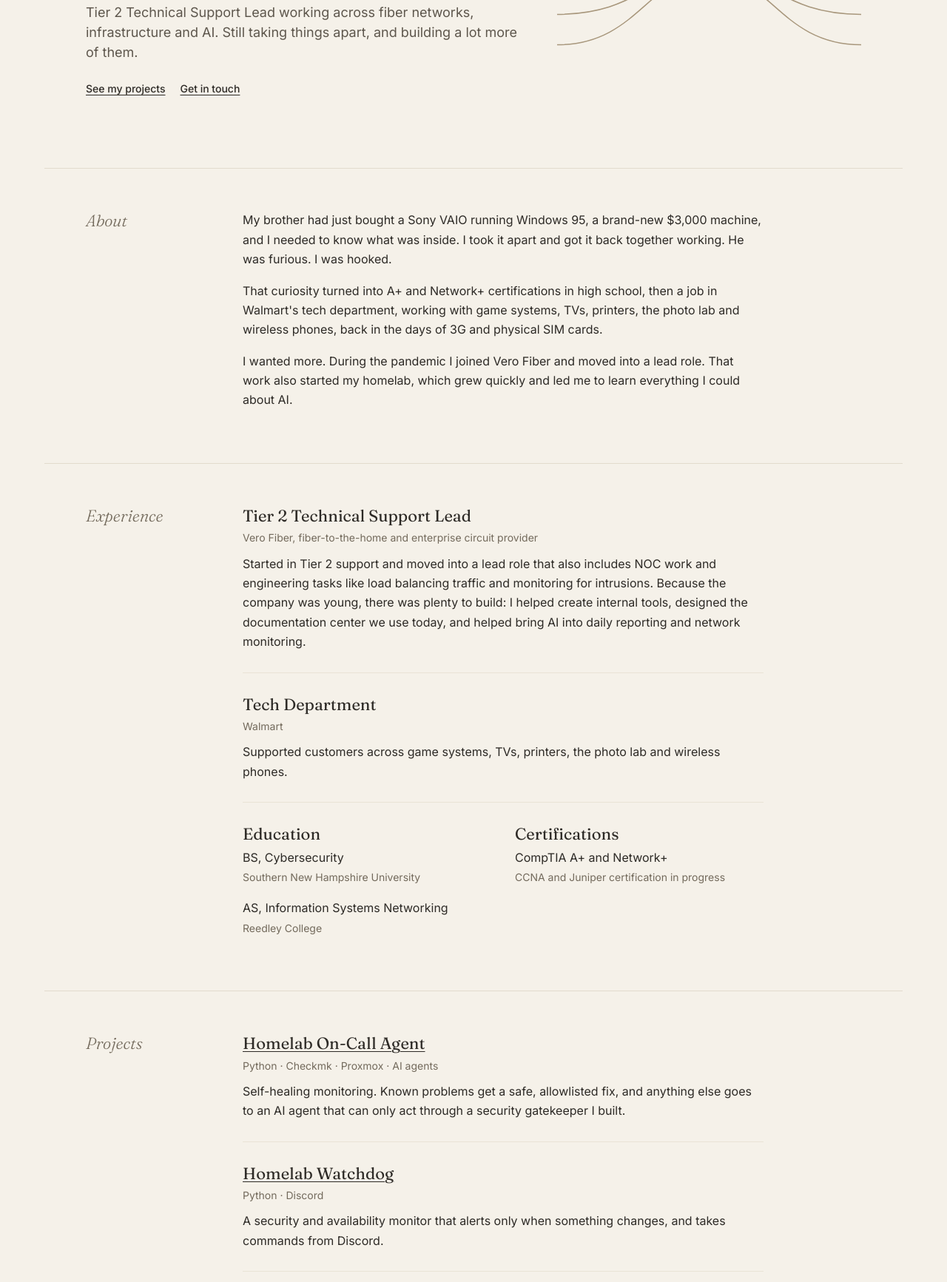
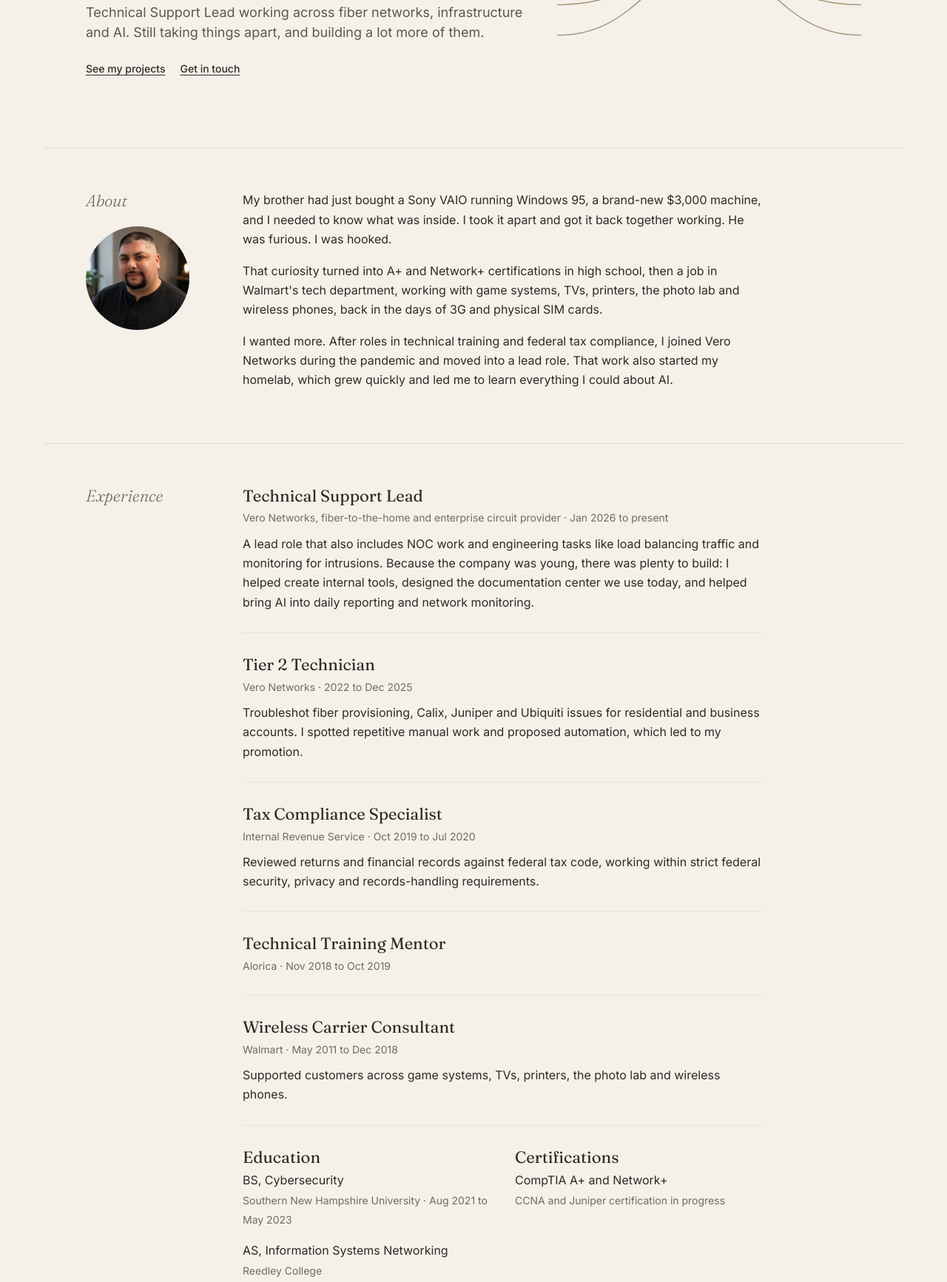
Before and after one commit to n0rthstar88/hufflabs.dev, a plain HTML site: page index.html in a window 1280 px wide. Shown: the part 388-2121 px from the top of the page at 74% size. Drawn offline with Linux system fonts and the light colour scheme.

Commit message:
Add portrait, photos and work history dates

```diff
--- a/assets/style.css
+++ b/assets/style.css
@@ -131,6 +131,12 @@ dt { font-weight: 500; }
 dd { margin: 0; color: var(--quiet); font-size: 14px; line-height: 1.5; }
 .four dt { font: 400 19px/1.3 var(--serif); margin-bottom: 4px; }
 
+.portrait { display: block; width: 140px; height: 140px; margin-top: 20px; border-radius: 50%; }
+.photos { display: grid; grid-template-columns: repeat(3, minmax(0, 1fr)); gap: 20px; margin: 8px 0 32px; }
+figure { margin: 0; }
+.photos img { display: block; width: 100%; height: auto; border-radius: 4px; }
+figcaption { margin-top: 8px; color: var(--quiet); font-size: 13px; line-height: 1.4; }
+
 .email { margin-bottom: 6px; font: 300 clamp(26px, 4vw, 34px)/1.2 var(--serif); }
 
 footer { padding: 24px var(--gutter) 40px; border-top: 1px solid var(--rule); color: var(--quiet); font-size: 13px; }
@@ -145,6 +151,10 @@ footer { padding: 24px var(--gutter) 40px; border-top: 1px solid var(--rule); co
   .strands { max-width: 320px; }
   section { grid-template-columns: 1fr; gap: 16px; padding-top: 40px; padding-bottom: 40px; }
   .columns { grid-template-columns: 1fr; }
+  .portrait { width: 112px; height: 112px; margin-top: 14px; }
+}
+@media (max-width: 480px) {
+  .photos { grid-template-columns: 1fr; }
 }
 @media (max-width: 760px) and (min-width: 480px) {
   .four { grid-template-columns: repeat(2, minmax(0, 1fr)); }
--- a/index.html
+++ b/index.html
@@ -6,7 +6,7 @@
   <meta http-equiv="Content-Security-Policy" content="default-src 'none'; style-src 'self'; font-src 'self'; img-src 'self'; base-uri 'none'; form-action 'none'">
   <meta name="referrer" content="strict-origin-when-cross-origin">
   <title>James | Fiber Networks, Infrastructure and AI</title>
-  <meta name="description" content="I'm James, a Tier 2 Technical Support Lead working across fiber networks, infrastructure and AI. I run a self-hosted homelab and build my own tools.">
+  <meta name="description" content="I'm James, a Technical Support Lead working across fiber networks, infrastructure and AI. I run a self-hosted homelab and build my own tools.">
   <meta name="color-scheme" content="light dark">
   <meta property="og:type" content="website">
   <meta property="og:title" content="James | Fiber Networks, Infrastructure and AI">
@@ -36,7 +36,7 @@
     <div class="hero">
       <div>
         <h1>I took my first computer apart to see how it worked.</h1>
-        <p class="lede">Tier 2 Technical Support Lead working across fiber networks, infrastructure and AI. Still taking things apart, and building a lot more of them.</p>
+        <p class="lede">Technical Support Lead working across fiber networks, infrastructure and AI. Still taking things apart, and building a lot more of them.</p>
         <p class="actions"><a href="#projects">See my projects</a><a href="#contact">Get in touch</a></p>
       </div>
       <svg class="strands" viewBox="0 0 300 220" aria-hidden="true">
@@ -51,11 +51,14 @@
     </div>
 
     <section id="about">
-      <h2>About</h2>
+      <div class="about-side">
+        <h2>About</h2>
+        <img class="portrait" src="assets/photos/portrait.jpg" width="392" height="392" alt="Portrait of James">
+      </div>
       <div>
         <p>My brother had just bought a Sony VAIO running Windows 95, a brand-new $3,000 machine, and I needed to know what was inside. I took it apart and got it back together working. He was furious. I was hooked.</p>
         <p>That curiosity turned into A+ and Network+ certifications in high school, then a job in Walmart's tech department, working with game systems, TVs, printers, the photo lab and wireless phones, back in the days of 3G and physical SIM cards.</p>
-        <p>I wanted more. During the pandemic I joined Vero Fiber and moved into a lead role. That work also started my homelab, which grew quickly and led me to learn everything I could about AI.</p>
+        <p>I wanted more. After roles in technical training and federal tax compliance, I joined Vero Networks during the pandemic and moved into a lead role. That work also started my homelab, which grew quickly and led me to learn everything I could about AI.</p>
       </div>
     </section>
 
@@ -63,19 +66,33 @@
       <h2>Experience</h2>
       <div>
         <article class="item">
-          <h3>Tier 2 Technical Support Lead</h3>
-          <p class="meta">Vero Fiber, fiber-to-the-home and enterprise circuit provider</p>
-          <p>Started in Tier 2 support and moved into a lead role that also includes NOC work and engineering tasks like load balancing traffic and monitoring for intrusions. Because the company was young, there was plenty to build: I helped create internal tools, designed the documentation center we use today, and helped bring AI into daily reporting and network monitoring.</p>
+          <h3>Technical Support Lead</h3>
+          <p class="meta">Vero Networks, fiber-to-the-home and enterprise circuit provider · Jan 2026 to present</p>
+          <p>A lead role that also includes NOC work and engineering tasks like load balancing traffic and monitoring for intrusions. Because the company was young, there was plenty to build: I helped create internal tools, designed the documentation center we use today, and helped bring AI into daily reporting and network monitoring.</p>
         </article>
         <article class="item">
-          <h3>Tech Department</h3>
-          <p class="meta">Walmart</p>
+          <h3>Tier 2 Technician</h3>
+          <p class="meta">Vero Networks · 2022 to Dec 2025</p>
+          <p>Troubleshot fiber provisioning, Calix, Juniper and Ubiquiti issues for residential and business accounts. I spotted repetitive manual work and proposed automation, which led to my promotion.</p>
+        </article>
+        <article class="item">
+          <h3>Tax Compliance Specialist</h3>
+          <p class="meta">Internal Revenue Service · Oct 2019 to Jul 2020</p>
+          <p>Reviewed returns and financial records against federal tax code, working within strict federal security, privacy and records-handling requirements.</p>
+        </article>
+        <article class="item">
+          <h3>Technical Training Mentor</h3>
+          <p class="meta">Alorica · Nov 2018 to Oct 2019</p>
+        </article>
+        <article class="item">
+          <h3>Wireless Carrier Consultant</h3>
+          <p class="meta">Walmart · May 2011 to Dec 2018</p>
           <p>Supported customers across game systems, TVs, printers, the photo lab and wireless phones.</p>
         </article>
         <div class="columns">
           <div>
             <h3>Education</h3>
-            <p>BS, Cybersecurity<br><span class="note">Southern New Hampshire University</span></p>
+            <p>BS, Cybersecurity<br><span class="note">Southern New Hampshire University · Aug 2021 to May 2023</span></p>
             <p>AS, Information Systems Networking<br><span class="note">Reedley College</span></p>
           </div>
           <div>
@@ -136,6 +153,20 @@
       <h2>Beyond work</h2>
       <div>
         <p>I like making things I can hold, and games with good stories.</p>
+        <div class="photos">
+          <figure>
+            <img src="assets/photos/printer.jpg" width="701" height="876" loading="lazy" alt="A Bambu Lab A1 3D printer running its calibration, lit in a dark room">
+            <figcaption>The printer, mid-calibration.</figcaption>
+          </figure>
+          <figure>
+            <img src="assets/photos/deck-box.jpg" width="580" height="725" loading="lazy" alt="A blue 3D-printed deck box with a window showing a Magic card, on a wooden table">
+            <figcaption>A printed deck box, in use.</figcaption>
+          </figure>
+          <figure>
+            <img src="assets/photos/card.jpg" width="701" height="876" loading="lazy" alt="A foil Magic: The Gathering card, Kalamax, the Stormsire, on a playmat">
+            <figcaption>Kalamax, the Stormsire.</figcaption>
+          </figure>
+        </div>
         <dl class="columns four">
           <div><dt>3D printing</dt><dd>Taking ideas from a screen to something real.</dd></div>
           <div><dt>Resin design</dt><dd>Designing and casting my own dice.</dd></div>
```
Also changed, not shown: assets/photos/card.jpg (added), assets/photos/deck-box.jpg (added), assets/photos/portrait.jpg (added), assets/photos/printer.jpg (added), 1 other file.
